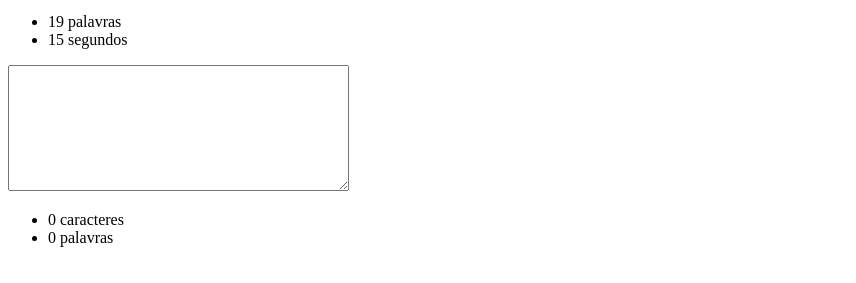
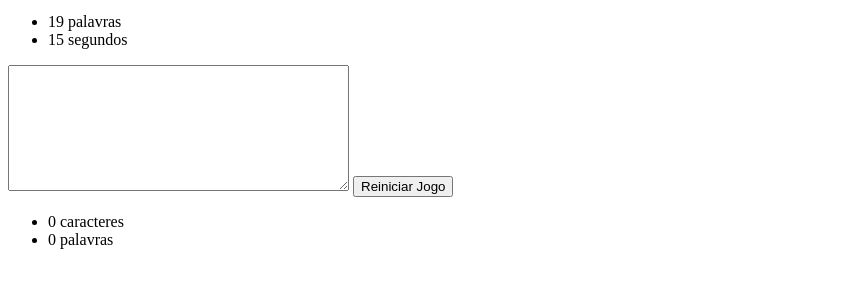
Before and after one commit to luizgutemberg/Alura-Typer, a plain HTML site: page public/principal.html in a window 1280 px wide. Shown: the part 101-384 px from the top of the page, without its empty margins (0-856 px from the left). Drawn offline with Linux system fonts and the light colour scheme.

Commit message:
Botão Reinicar

```diff
--- a/public/principal.html
+++ b/public/principal.html
@@ -14,6 +14,7 @@
     </ul>
 
     <textarea class="campo-digitacao" rows="8" cols ="40"></textarea>
+    <button id="botao-reiniciar">Reiniciar Jogo</button>
 
     <ul>
         <li><span id="contador-caracteres">0</span> caracteres</li>
```
